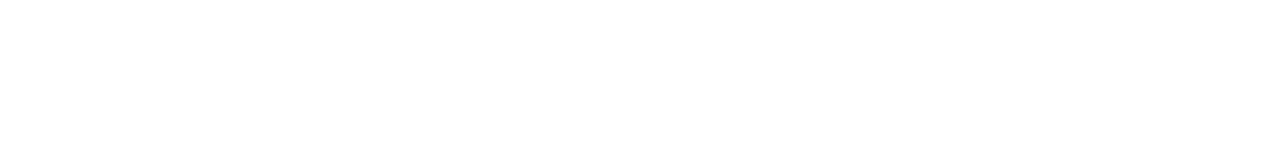
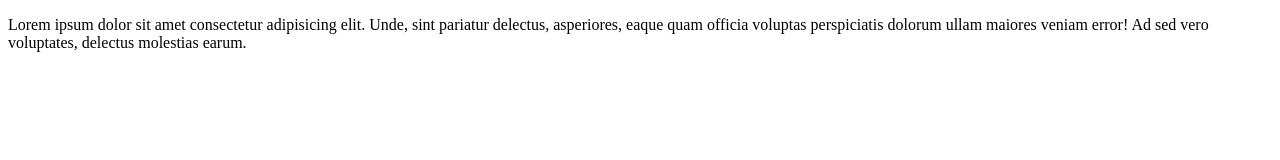
Before and after one commit to Jisap/test1, a plain HTML site: page index.html in a window 1280 px wide. Drawn offline with Linux system fonts and the light colour scheme.

Commit message:
Segundo mensaje

```diff
--- a/index.html
+++ b/index.html
@@ -1,11 +1,16 @@
 <!DOCTYPE html>
 <html lang="en">
-<head>
-    <meta charset="UTF-8">
-    <meta name="viewport" content="width=device-width, initial-scale=1.0">
+  <head>
+    <meta charset="UTF-8" />
+    <meta name="viewport" content="width=device-width, initial-scale=1.0" />
     <title>Document</title>
-</head>
-<body>
-
-</body>
+  </head>
+  <body>
+    <p>
+      Lorem ipsum dolor sit amet consectetur adipisicing elit. Unde, sint
+      pariatur delectus, asperiores, eaque quam officia voluptas perspiciatis
+      dolorum ullam maiores veniam error! Ad sed vero voluptates, delectus
+      molestias earum.
+    </p>
+  </body>
 </html>
```
